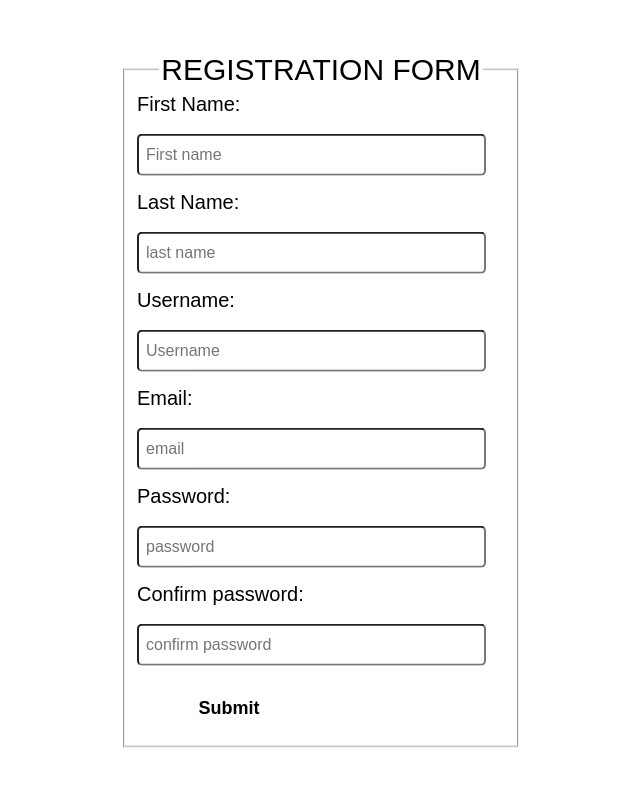
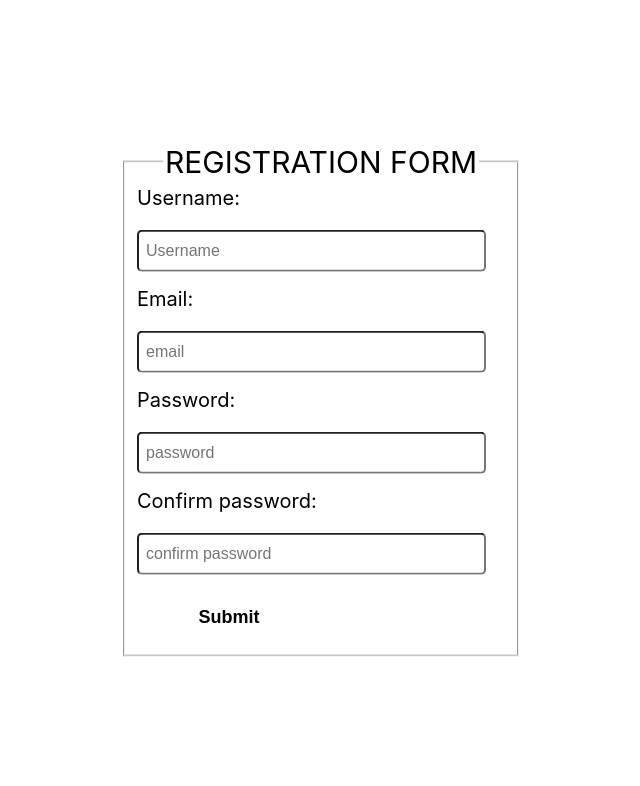
Before and after one commit to Bree-codes/PasswordManager, a React (Create React App) app in the folder passwordmanager/: page /SignUp in a window 1280 px wide. Shown: the top 786 px of the page, without its empty margins (319-959 px from the left). Built offline with nearby package versions, Linux system fonts and the light colour scheme.

Commit message:
Commit message >>>>> updating the registration form <<<<<

```diff
--- a/passwordmanager/src/App.js
+++ b/passwordmanager/src/App.js
@@ -1,8 +1,7 @@
-
-import './App.css';
+import {Route, Routes} from "react-router-dom";
 import {SignUp} from "./Pages/SignUp";
 import {Login} from "./Pages/Login";
-import {Route, Routes} from "react-router-dom";
+
 
 function App() {
   return (
@@ -10,7 +9,6 @@ function App() {
         <Routes>
             <Route path="/SignUp" element={<SignUp/>}/>
             <Route path="/Login" element={<Login/>}/>
-
         </Routes>
     </div>
   );
--- a/passwordmanager/src/Pages/SignUp.jsx
+++ b/passwordmanager/src/Pages/SignUp.jsx
@@ -5,10 +5,7 @@ export const SignUp=()=>{
             <form>
                 <fieldset>
                     <legend className="h1"> Registration Form</legend>
-                    <label className="name" htmlFor="name"> First Name:</label><br/><br/>
-                    <input type="text" name="First name" placeholder="First name"/> <br/>
-                    <label className="name" htmlFor="name"> Last Name:</label><br/><br/>
-                    <input type="text" name="last name" placeholder="last name"/><br/>
+
                     <label className="name" htmlFor="name"> Username:</label><br/><br/>
                     <input type="text" name="Username" placeholder="Username"/><br/>
                     <label className="name" htmlFor="name"> Email:</label><br/><br/>
@@ -17,7 +14,8 @@ export const SignUp=()=>{
                     <input type="text" name="password" placeholder="password"/><br/>
                     <label className="name" htmlFor="name"> Confirm password:</label><br/><br/>
                     <input type="text" name="cornfirm password" placeholder="confirm password"/><br/>
-                    <button type="submit">Submit</button>
+
+                    <button className={"submit"} type="submit">Submit</button>
                 </fieldset>
             </form>
         </div>
--- a/passwordmanager/src/Pages/styling/SignUp.css
+++ b/passwordmanager/src/Pages/styling/SignUp.css
@@ -33,3 +33,7 @@ button{
     border-radius: 5px;
     background-color: #fff;
 }
+
+.submit:hover {
+    background: lawngreen;
+}
```
